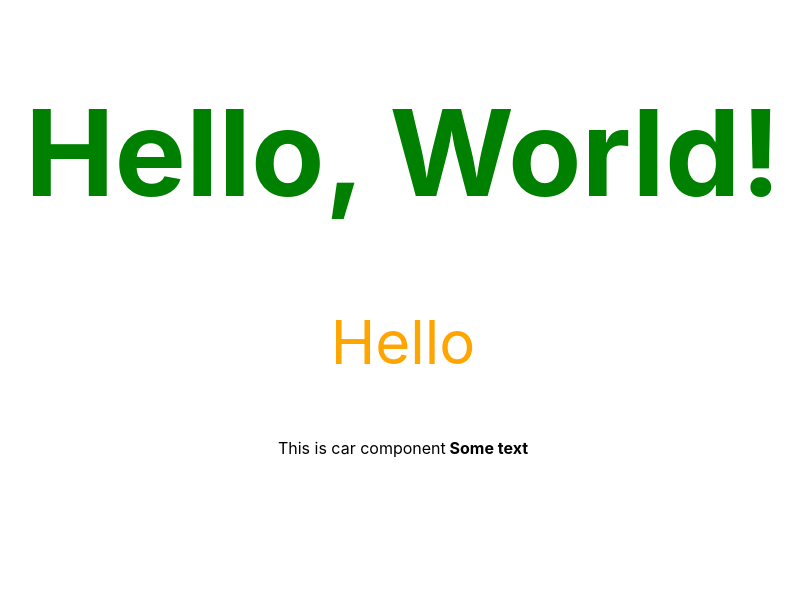
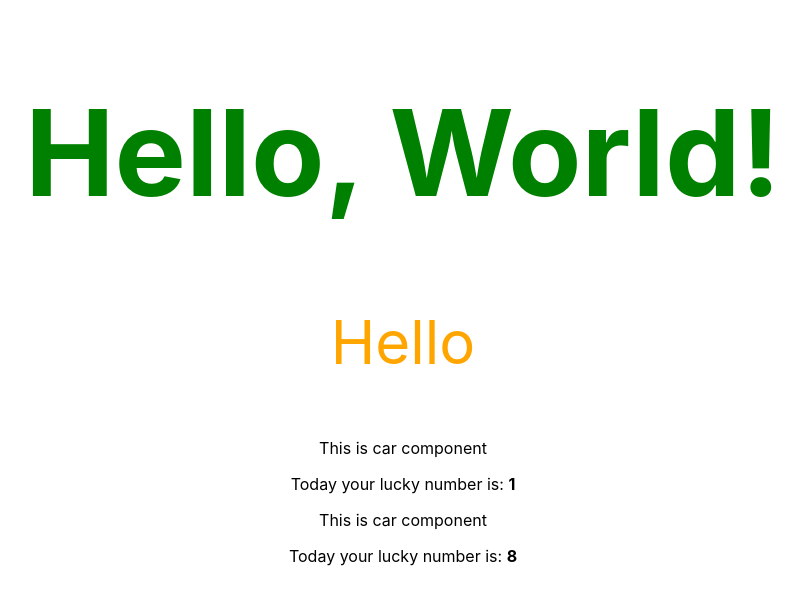
Before and after one commit to cabfran/react, a React (Create React App) app: page / in a window 1280 px wide. Shown: the top 604 px of the page, without its empty margins (237-1040 px from the left). Built offline with nearby package versions, Linux system fonts and the light colour scheme.

Commit message:
dynamic data output

```diff
--- a/src/App.js
+++ b/src/App.js
@@ -15,6 +15,7 @@ class App extends Component {
         <h1 style={{ color: "green", fontSize: "120px" }}> Hello, World!</h1>
         <p style={{ color: "orange", fontSize: "60px" }}>Hello </p>
         <Car />
+        <Car />
       </div>
     );
   }
--- a/src/car/Car.js
+++ b/src/car/Car.js
@@ -15,11 +15,12 @@ import React from "react";
 
 // const car = () => <div>This is car component</div>;
 
-
-
 export default () => (
   <div>
-    This is car component
-    <strong> Some text</strong>
+    <p>This is car component</p>
+    <p>
+      Today your lucky number is:{" "}
+      <strong>{Math.round(Math.random() * 10)}</strong>
+    </p>
   </div>
 );
```
